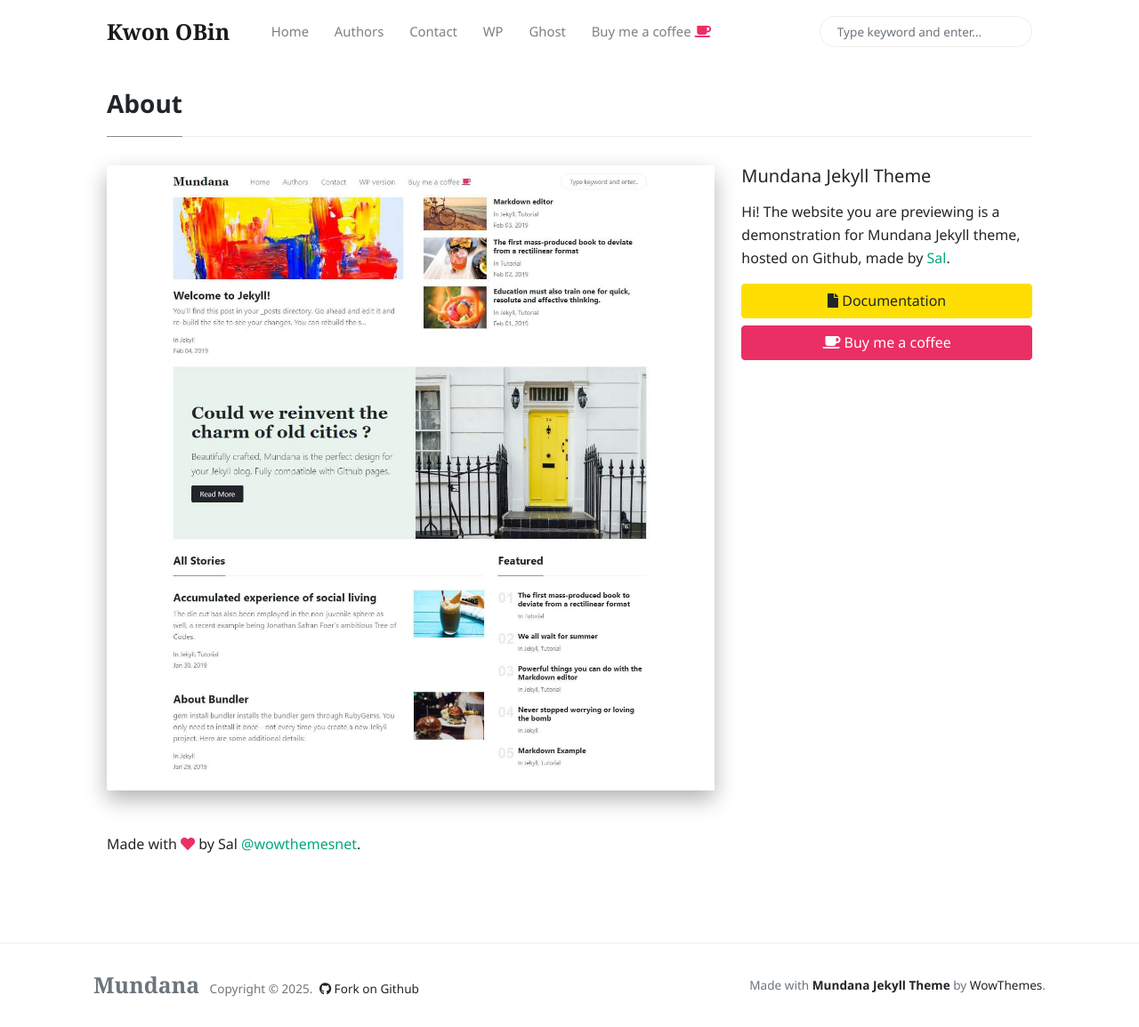
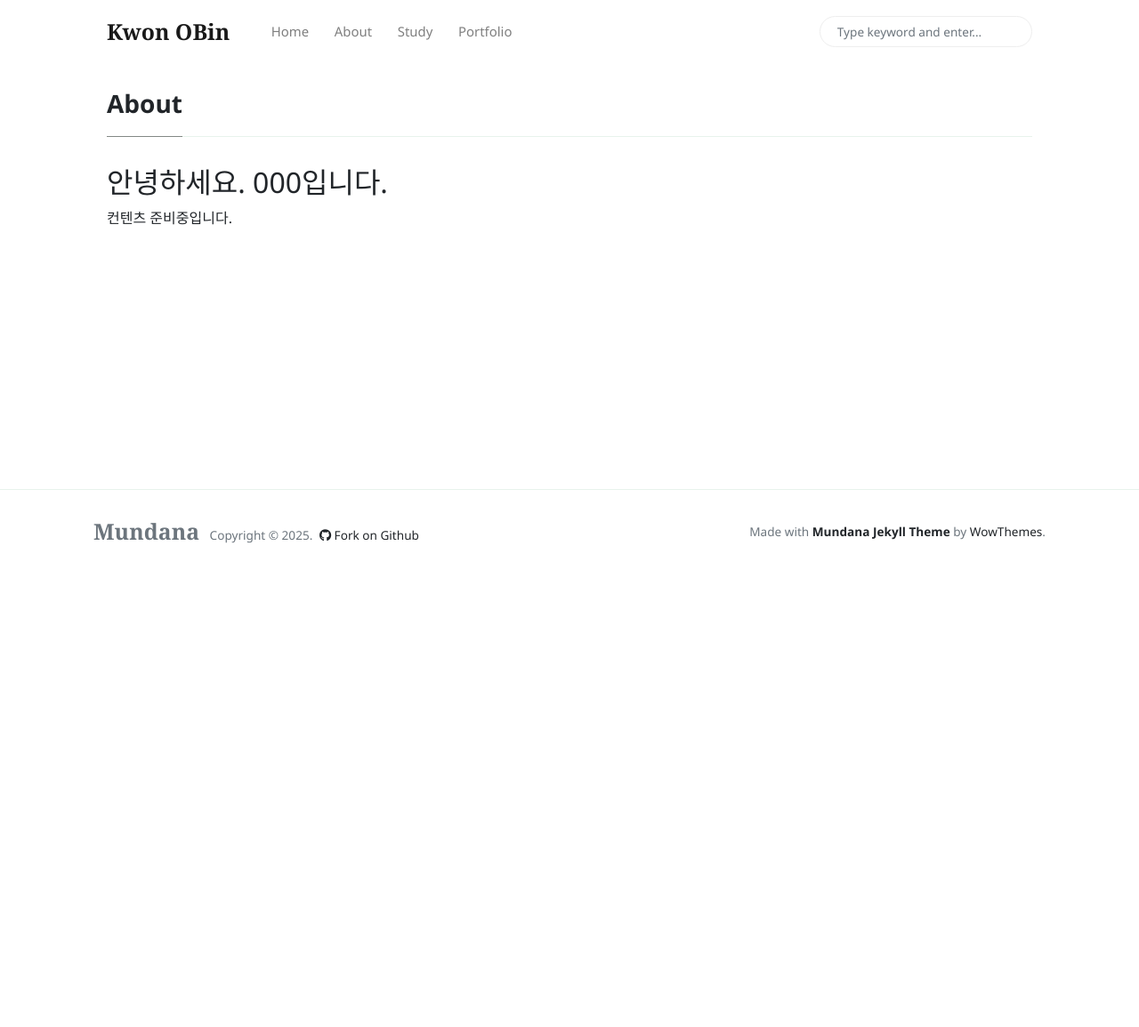
Before and after one commit to jamesobin/jamesobin.github.io, a Jekyll site: the page built from about.md, in a window 1280 px wide and 1155 px high. Shown: the whole window at 89% size. Built offline with Jekyll 4.4.1, drawn with Linux system fonts in a browser that asks for light colours; nearby versions of some CDN libraries; comment, search, counter and statistics services are not loaded.

Commit message:
페이지 준비

```diff
--- a/_includes/menu-header.html
+++ b/_includes/menu-header.html
@@ -4,17 +4,11 @@
 <a class="nav-link" href="{{site.baseurl}}/index.html">Home</a>
 </li>
 <li class="nav-item">
-<a class="nav-link" href="{{site.baseurl}}/authors-list.html">Authors</a>
+<a class="nav-link" href="{{site.baseurl}}/about.html">About</a>
 </li>
 <li class="nav-item">
-<a class="nav-link" href="{{site.baseurl}}/contact.html">Contact</a>
+<a class="nav-link" href="{{site.baseurl}}/study.html">Study</a>
 </li>
 <li class="nav-item">
-<a target="_blank" class="nav-link" href="https://www.wowthemes.net/themes/mundana-wordpress/">WP</a>
+<a class="nav-link" href="{{site.baseurl}}/portfolio.html">Portfolio</a>
 </li>
-<li class="nav-item">
-<a target="_blank" class="nav-link" href="https://www.wowthemes.net/themes/mundana-ghost/">Ghost</a>
-</li>
-<li class="nav-item">
-<a target="_blank" class="nav-link" href="https://www.wowthemes.net/donate/">Buy me a coffee <i class="fa fa-coffee text-danger"></i></a>
-</li>
--- a/_pages/about.md
+++ /dev/null
@@ -1,8 +0,0 @@
----
-title: "About"
-layout: page-sidebar
-permalink: "/about.html"
-image: "/assets/images/screenshot.jpg"
-comments: true
----
-Made with <i class="fa fa-heart text-danger"></i> by Sal [@wowthemesnet](https://www.wowthemes.net/category/free-themes-templates/).
--- a/_pages/buy-me-a-coffee.md
+++ /dev/null
@@ -1,12 +0,0 @@
----
-title: "Buy me a coffee"
-permalink: "/buy-me-a-coffee.html"
----
-
-Hi! I am Sal, web designer & developer at WowThemes.net. The free items I create are my side projects and **Mundana for Jekyll** is one of them. You can find **all the work I release for free [here](https://www.wowthemes.net/category/free-themes-templates/)**.
-
-You have my permission to use the free items I develop in your personal, commercial or client projects. If you'd like to reward my work, I would be honored and I could dedicate more time maintaining the free projects.
-
-Thank you so much!
-
-<a class="btn btn-danger" href="https://www.wowthemes.net/donate/">Buy me a coffee</a>
--- /dev/null
+++ b/about.md
@@ -0,0 +1,9 @@
+---
+title : "About"
+layout : page
+permalink : "/about.html"
+---
+
+## 안녕하세요. 000입니다.
+
+컨텐츠 준비중입니다.
```
Also changed, not shown: _pages/author-jane.html (deleted, +0 -26 lines), _pages/author-sal.html (deleted, +0 -26 lines), _pages/authors-list.html (deleted, +0 -33 lines), _pages/categories.html (deleted, +0 -36 lines), _pages/contact.md (deleted, +0 -18 lines), _pages/privacy-policy.md (deleted, +0 -43 lines), _pages/tags.html (deleted, +0 -36 lines), portfolio.md (added, +9 -0 lines), study.md (added, +9 -0 lines).
